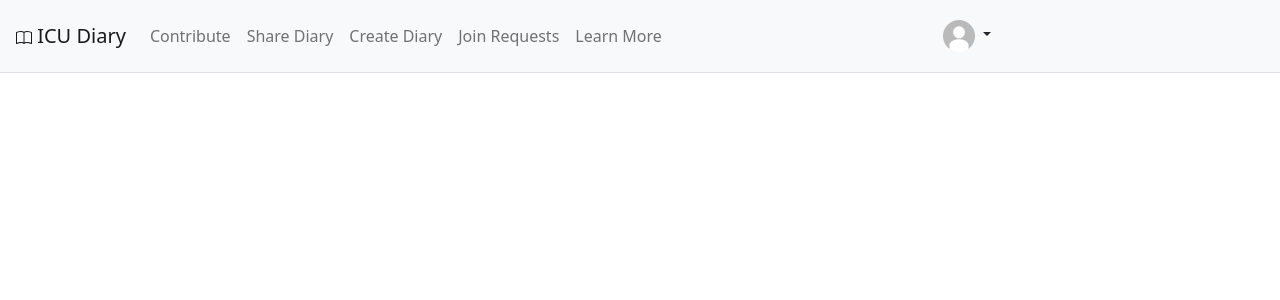
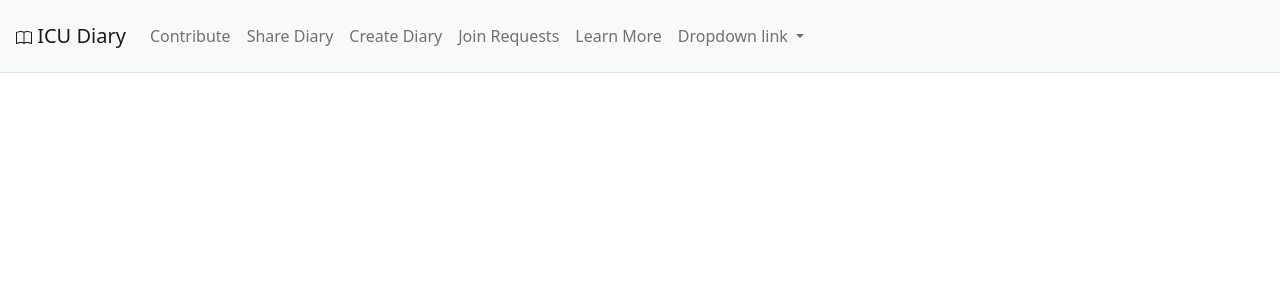
Before and after one commit to willcooley4/icu-diary, a Flask app: page /new_diary/ in a window 1280 px wide. Shown: the top 300 px of the page. Run offline with Flask 2, Linux system fonts and the light colour scheme; the visitor is signed in with stand-in values (Sample User, id 1); some libraries are stand-ins or nearby versions.

Commit message:
navbar stuff

```diff
--- a/diary/templates/navbar.html
+++ b/diary/templates/navbar.html
@@ -44,22 +44,21 @@
           <li class="nav-item">
             <a class="nav-link" href="#">Learn More</a>
           </li>
+          <li class="nav-item dropdown">
+            <a class="nav-link dropdown-toggle" href="#" id="navbarDropdownMenuLink" data-toggle="dropdown" aria-haspopup="true" aria-expanded="false">
+              Dropdown link
+            </a>
+            <div class="dropdown-menu" aria-labelledby="navbarDropdownMenuLink">
+              <a class="dropdown-item" href="#">Action</a>
+              <a class="dropdown-item" href="#">Another action</a>
+              <a class="dropdown-item" href="#">Something else here</a>
+            </div>
+          </li>
         </ul>
       </div>
 
 
-      <div class="collapse navbar-collapse" id="navbarSupportedContent">
-        <div class="dropdown text-end">
-          <a href="#" class="d-block link-dark text-decoration-none dropdown-toggle" id="dropdownUser1" data-bs-toggle="dropdown" aria-expanded="false">
-            <img src="../static/images/default_profile.jpg" alt="mdo" width="32" height="32" class="rounded-circle">
-          </a>
-          <ul class="dropdown-menu text-small" aria-labelledby="dropdownUser1">
-            <li><a class="dropdown-item" href="/auth/manage">Profile Settings</a></li>
-            <li><hr class="dropdown-divider"></li>
-            <li><a class="dropdown-item" href="/auth/logout">Sign out</a></li>
-          </ul>
-        </div>
-      </div>
+
     </nav>
     <!-- End of navbar-->
 
```
